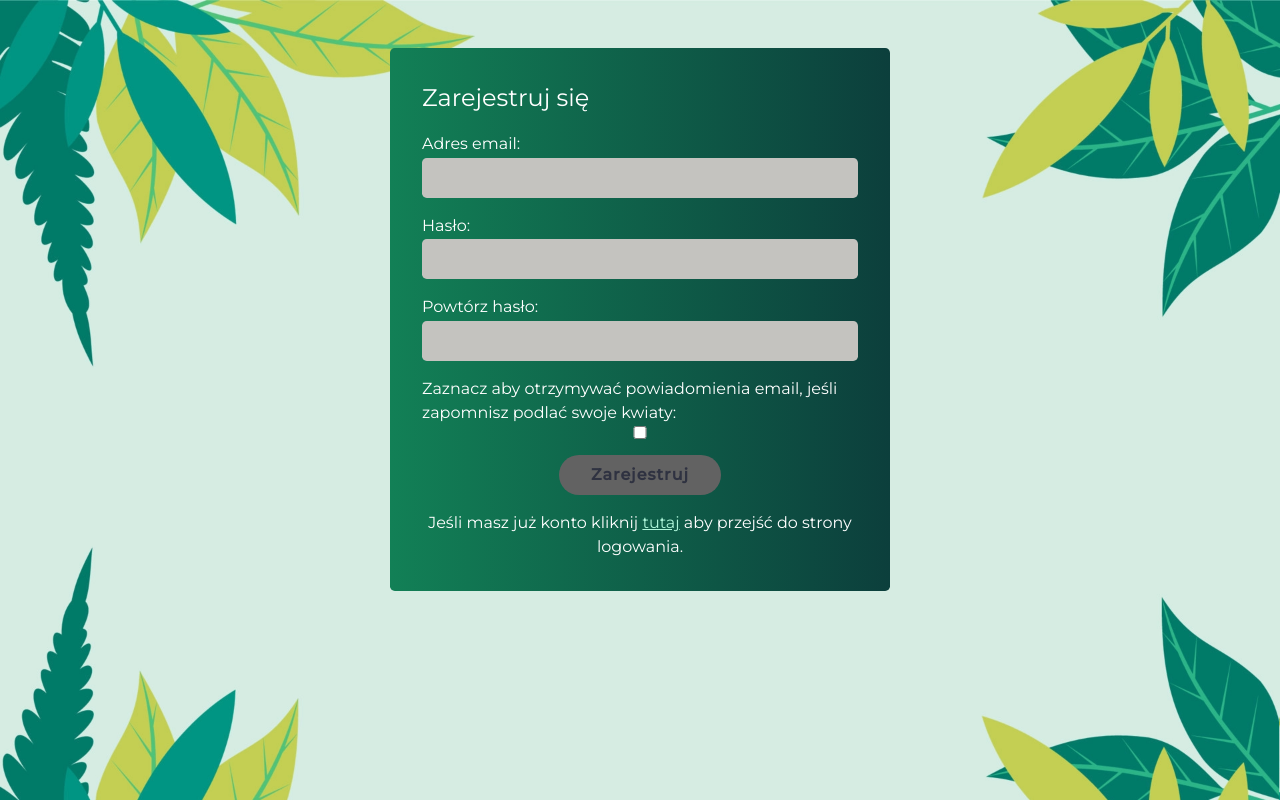
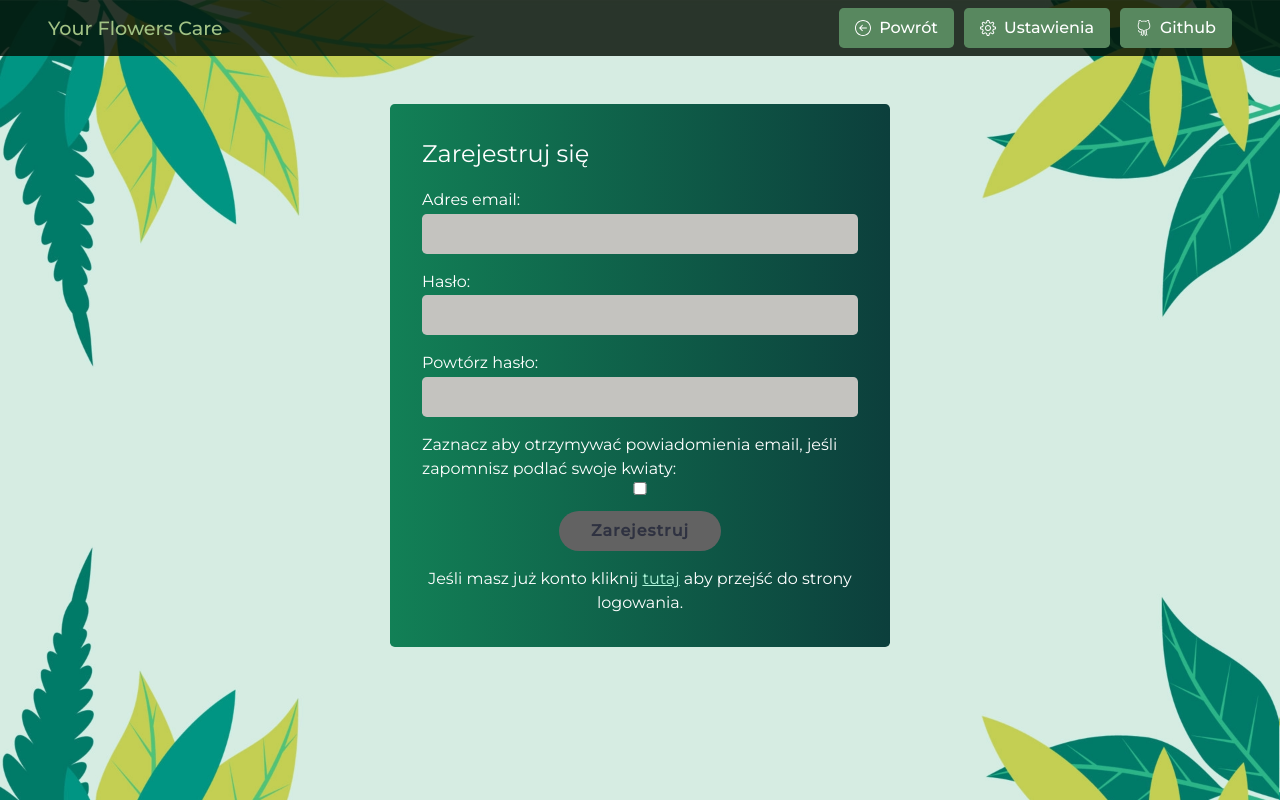
Before and after one commit to kowalskika/flowers-care-app-front, a React (Create React App) app: page /register in a window 1280 px wide. Built offline with nearby package versions, Linux system fonts and the light colour scheme; no server answers.

Commit message:
Added nav bar to auth ans settings views.

```diff
--- a/src/components/Auth/Auth.tsx
+++ b/src/components/Auth/Auth.tsx
@@ -4,12 +4,16 @@ import { useLocation } from 'react-router-dom';
 import { Register } from './Register/Register';
 import { Login } from './Login/Login';
 import './Auth.css';
+import { NavBar } from '../common/NavBar/NavBar';
 
 export const Auth = () => {
   const location = useLocation();
   return (
-    <div className="Auth">
-      { location.pathname === '/register' ? <Register /> : <Login /> }
-    </div>
+    <>
+      <NavBar page="single" />
+      <div className="Auth">
+        { location.pathname === '/register' ? <Register /> : <Login /> }
+      </div>
+    </>
   );
 };
--- a/src/views/SettingsView/SettingsView.tsx
+++ b/src/views/SettingsView/SettingsView.tsx
@@ -3,12 +3,16 @@ import { Outlet } from 'react-router-dom';
 import { SettingsOptions } from '../../components/SettingsOptions/SettingsOptions';
 
 import './SettingsView.css';
+import { NavBar } from '../../components/common/NavBar/NavBar';
 
 export const SettingsView = () => {
   return (
-    <article className="SettingsView">
-      <SettingsOptions />
-      <Outlet />
-    </article>
+    <>
+      <NavBar page="single" />
+      <article className="SettingsView">
+        <SettingsOptions />
+        <Outlet />
+      </article>
+    </>
   );
 };
```
